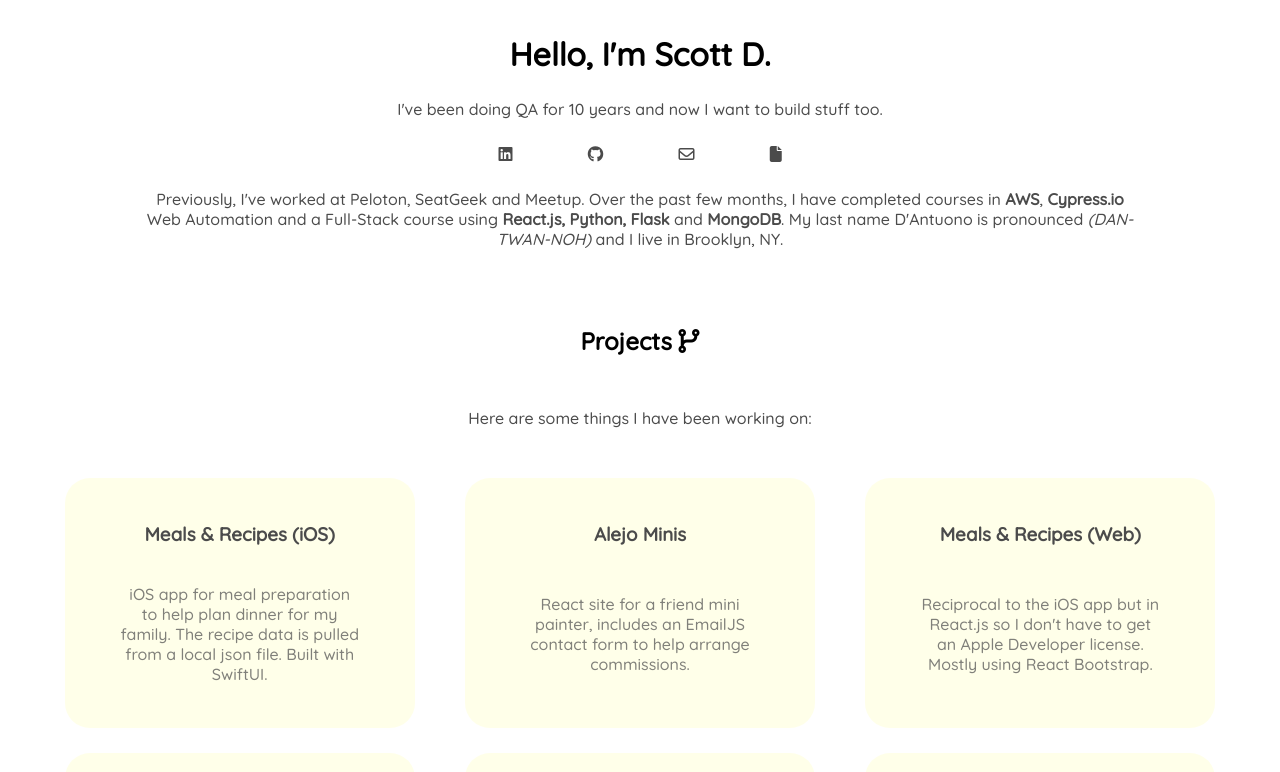
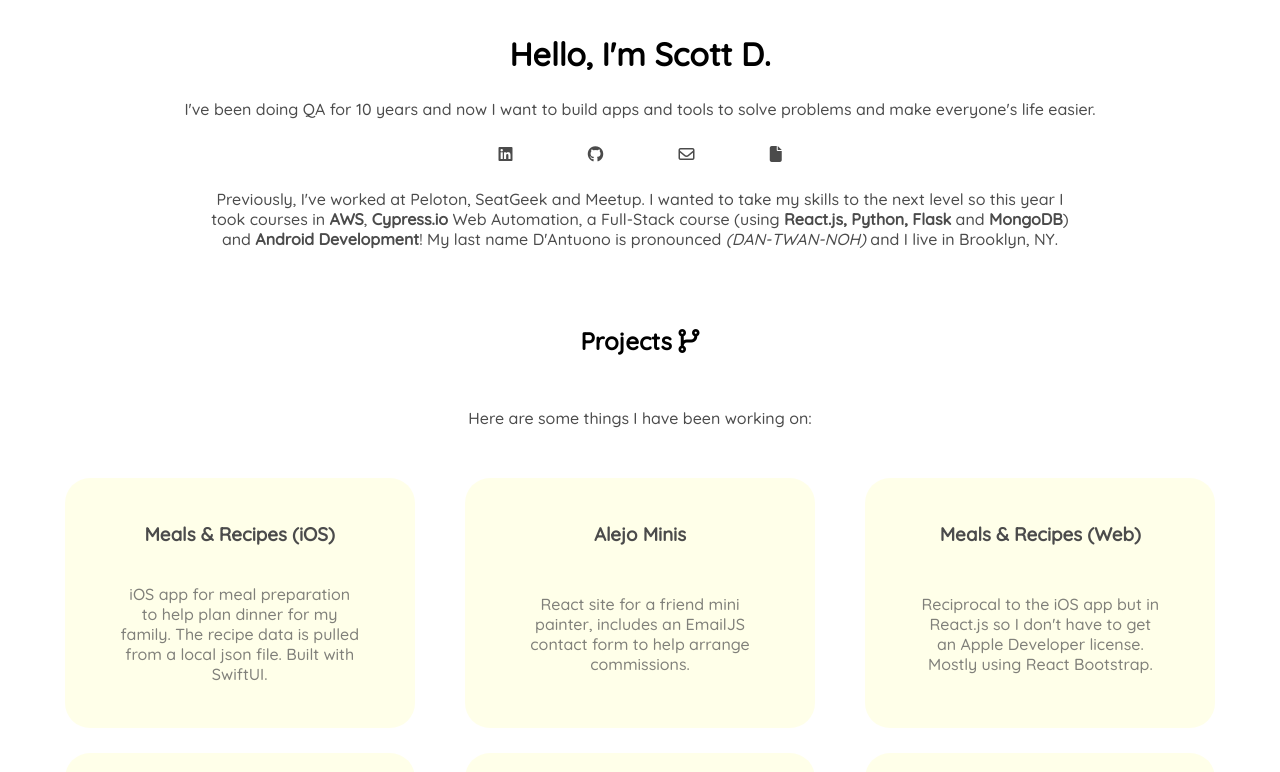
Before and after one commit to escosio/scottdantuono, a React (Create React App) app: page / in a window 1280 px wide. Shown: the top 772 px of the page. Built offline with nearby package versions, Linux system fonts and the light colour scheme.

Commit message:
update bio

```diff
--- a/src/components/Header.js
+++ b/src/components/Header.js
@@ -7,7 +7,7 @@
     <div className="header section">
       <h1>Hello, I'm Scott D.</h1>
       <p className="subtext fade-in-text">
-        I've been doing QA for 10 years and now I want to build stuff too.
+        I've been doing QA for 10 years and now I want to build apps and tools to solve problems and make everyone's life easier.
       </p>
       <div className="socialLinks">
         <li>
@@ -29,7 +29,7 @@
           </a>
         </li>
       </div>
-      <p >Previously, I've worked at Peloton, SeatGeek and Meetup. Over the past few months, I have completed courses in <b>AWS</b>, <b>Cypress.io</b> Web Automation and a Full-Stack course using <b>React.js, Python, Flask</b> and <b>MongoDB</b>.  My last name D'Antuono is pronounced <i>(DAN-TWAN-NOH)</i> and I live in Brooklyn, NY.</p>
+      <p className="bio-paragraph">Previously, I've worked at Peloton, SeatGeek and Meetup. I wanted to take my skills to the next level so this year I took courses in <b>AWS</b>, <b>Cypress.io</b> Web Automation, a Full-Stack course (using <b>React.js, Python, Flask</b> and <b>MongoDB</b>) and <a href="https://www.coursera.org/learn/introduction-to-android-mobile-application-development/home/welcome"><b>Android Development</b></a>!  My last name D'Antuono is pronounced <i>(DAN-TWAN-NOH)</i> and I live in Brooklyn, NY.</p>
     </div>
   );
 };
--- a/src/css/App.css
+++ b/src/css/App.css
@@ -31,6 +31,13 @@
 
 p.visible {
   animation: fadeIn 4s;
+}
+
+.bio-paragraph {
+  max-width: 70%;
+  /* margin: auto; */
+  display: inline-block;
+  text-align: center;
 }
 
 .menu {
```
